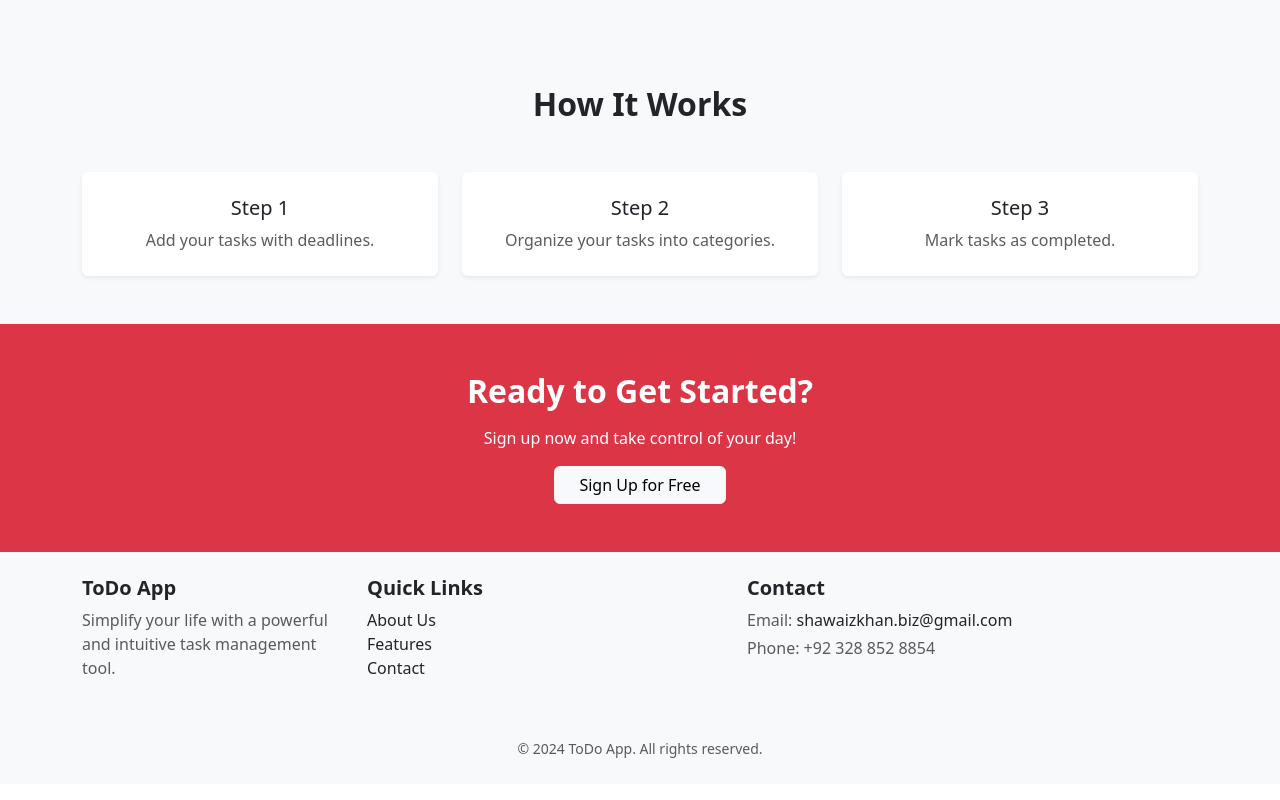
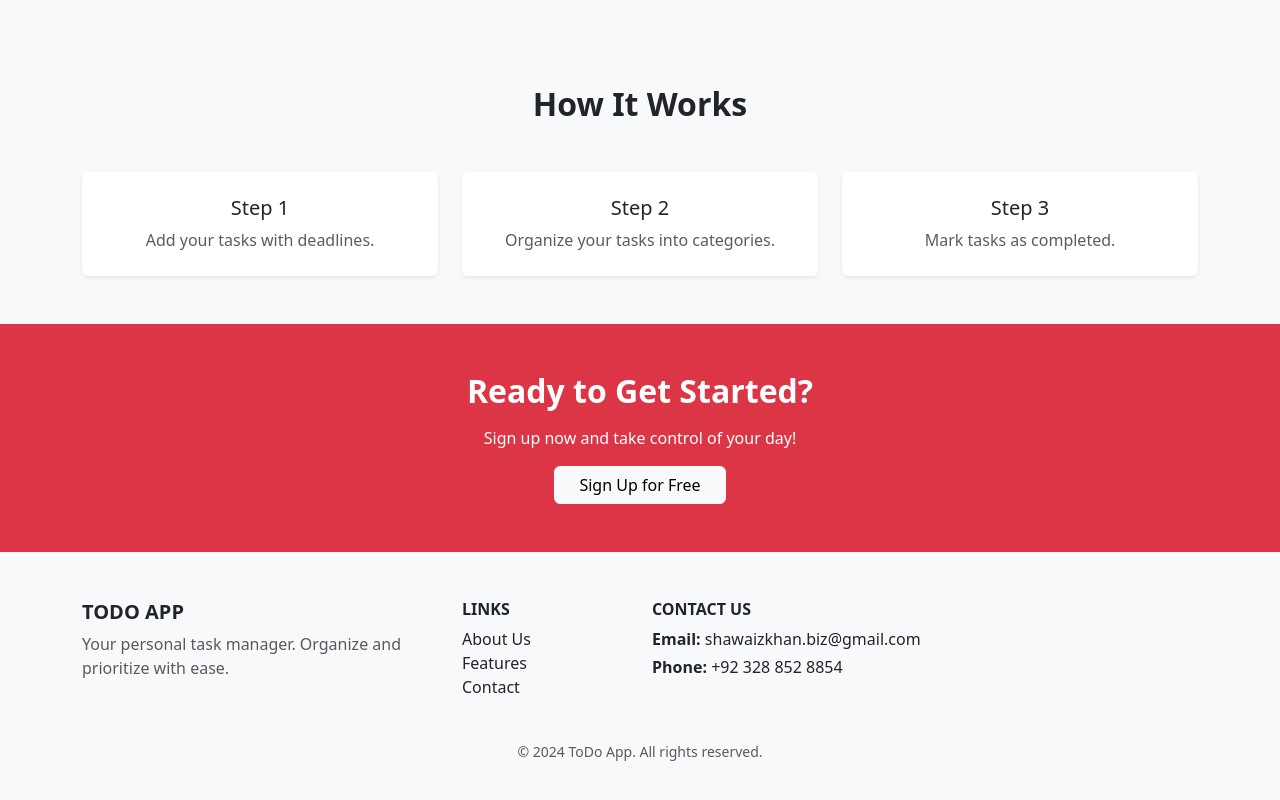
Before and after one commit to shawaiz-khan/django-react-task-manager, a React (Vite) app in the folder frontend/: page / in a window 1280 px wide. Shown: the part 688-1488 px from the top of the page. Built offline with nearby package versions, Linux system fonts and the light colour scheme.

Commit message:
update: Footer updated

```diff
--- a/frontend/src/components/Footer.jsx
+++ b/frontend/src/components/Footer.jsx
@@ -1,47 +1,56 @@
 export default function Footer() {
     return (
-        <footer className="bg-light text-dark py-4">
-            <div className="container text-center text-md-start">
+        <footer className="bg-light text-dark py-5">
+            <div className="container">
                 <div className="row">
-                    {/* Branding Section */}
-                    <div className="col-md-4 mb-3 w-25">
-                        <h5 className="fw-bold">ToDo App</h5>
+                    <div className="col-lg-4 col-md-6 mb-4">
+                        <h5 className="text-uppercase fw-bold">ToDo App</h5>
                         <p className="text-muted">
-                            Simplify your life with a powerful and intuitive task management tool.
+                            Your personal task manager. Organize and prioritize with ease.
                         </p>
                     </div>
 
-                    {/* Quick Links Section */}
-                    <div className="col-md-4 mb-3">
-                        <h5 className="fw-bold">Quick Links</h5>
+                    <div className="col-lg-2 col-md-3 mb-4">
+                        <h6 className="text-uppercase fw-bold">Links</h6>
                         <ul className="list-unstyled">
                             <li>
-                                <a href="/about" className="text-dark text-decoration-none">About Us</a>
+                                <a href="/about" className="text-dark text-decoration-none">
+                                    About Us
+                                </a>
                             </li>
                             <li>
-                                <a href="/features" className="text-dark text-decoration-none">Features</a>
+                                <a href="/features" className="text-dark text-decoration-none">
+                                    Features
+                                </a>
                             </li>
                             <li>
-                                <a href="/contact" className="text-dark text-decoration-none">Contact</a>
+                                <a href="/contact" className="text-dark text-decoration-none">
+                                    Contact
+                                </a>
                             </li>
                         </ul>
                     </div>
 
-                    {/* Contact Section */}
-                    <div className="col-md-4">
-                        <h5 className="fw-bold">Contact</h5>
-                        <p className="text-muted mb-1">
-                            Email: <a href="mailto:shawaizkhan.biz@gmail.com" className="text-dark text-decoration-none">shawaizkhan.biz@gmail.com</a>
+                    <div className="col-lg-4 col-md-6">
+                        <h6 className="text-uppercase fw-bold">Contact Us</h6>
+                        <p className="mb-1">
+                            <strong>Email:</strong>{" "}
+                            <a href="mailto:shawaizkhan.biz@gmail.com" className="text-dark text-decoration-none">
+                                shawaizkhan.biz@gmail.com
+                            </a>
                         </p>
-                        <p className="text-muted mb-1">Phone: +92 328 852 8854</p>
+                        <p className="mb-1">
+                            <strong>Phone:</strong> +92 328 852 8854
+                        </p>
                     </div>
                 </div>
 
-                {/* Copyright Section */}
-                <div className="text-center mt-4">
-                    <small className="text-muted">
-                        © {new Date().getFullYear()} ToDo App. All rights reserved.
-                    </small>
+                <div className="row">
+                    <div className="col text-center">
+                        <small className="text-muted">
+                            &copy; {new Date().getFullYear()} ToDo App. All rights reserved.
+                        </small>
+                    </div>
                 </div>
             </div>
         </footer>
--- a/frontend/src/pages/Home.jsx
+++ b/frontend/src/pages/Home.jsx
@@ -1,3 +1,4 @@
+/* eslint-disable react/prop-types */
 import { Link } from "react-router-dom";
 
 function Home() {
@@ -9,7 +10,7 @@ function Home() {
                     Stay productive and never miss a task again. Our ToDo List app helps you plan, organize,
                     and achieve your goals effortlessly.
                 </p>
-                <Link to="/todo/list">
+                <Link to="/todo/list" aria-label="Navigate to task manager">
                     <button className="btn btn-danger btn-lg mt-3 px-4">Start Managing Tasks</button>
                 </Link>
             </div>
@@ -18,24 +19,18 @@ function Home() {
                 <div className="container text-center">
                     <h2 className="mb-5 fw-bold">Features</h2>
                     <div className="row g-4">
-                        <div className="col-md-4">
-                            <div className="h-100 p-4 border rounded shadow-sm bg-white">
-                                <h4 className="fw-semibold text-danger">Easy Task Management</h4>
-                                <p className="text-muted">Quickly add, edit, and delete tasks to stay organized.</p>
-                            </div>
-                        </div>
-                        <div className="col-md-4">
-                            <div className="h-100 p-4 border rounded shadow-sm bg-white">
-                                <h4 className="fw-semibold text-danger">Prioritize Your Tasks</h4>
-                                <p className="text-muted">Mark tasks as high priority and focus on what matters most.</p>
-                            </div>
-                        </div>
-                        <div className="col-md-4">
-                            <div className="h-100 p-4 border rounded shadow-sm bg-white">
-                                <h4 className="fw-semibold text-danger">Track Your Progress</h4>
-                                <p className="text-muted">Complete tasks and see your progress grow daily.</p>
-                            </div>
-                        </div>
+                        <FeatureCard
+                            title="Easy Task Management"
+                            description="Quickly add, edit, and delete tasks to stay organized."
+                        />
+                        <FeatureCard
+                            title="Prioritize Your Tasks"
+                            description="Mark tasks as high priority and focus on what matters most."
+                        />
+                        <FeatureCard
+                            title="Track Your Progress"
+                            description="Complete tasks and see your progress grow daily."
+                        />
                     </div>
                 </div>
             </section>
@@ -44,24 +39,9 @@ function Home() {
                 <div className="container text-center">
                     <h2 className="mb-5 fw-bold">How It Works</h2>
                     <div className="row g-4">
-                        <div className="col-md-4">
-                            <div className="h-100 p-4 bg-white rounded shadow-sm">
-                                <h5>Step 1</h5>
-                                <p className="text-muted m-0">Add your tasks with deadlines.</p>
-                            </div>
-                        </div>
-                        <div className="col-md-4">
-                            <div className="h-100 p-4 bg-white rounded shadow-sm">
-                                <h5>Step 2</h5>
-                                <p className="text-muted m-0">Organize your tasks into categories.</p>
-                            </div>
-                        </div>
-                        <div className="col-md-4">
-                            <div className="h-100 p-4 bg-white rounded shadow-sm">
-                                <h5>Step 3</h5>
-                                <p className="text-muted m-0">Mark tasks as completed.</p>
-                            </div>
-                        </div>
+                        <StepCard step="Step 1" description="Add your tasks with deadlines." />
+                        <StepCard step="Step 2" description="Organize your tasks into categories." />
+                        <StepCard step="Step 3" description="Mark tasks as completed." />
                     </div>
                 </div>
             </section>
@@ -70,7 +50,7 @@ function Home() {
                 <div className="container">
                     <h2 className="mb-3 fw-bold">Ready to Get Started?</h2>
                     <p>Sign up now and take control of your day!</p>
-                    <Link to="/">
+                    <Link to="/" aria-label="Sign up for free">
                         <button className="btn btn-light px-4">Sign Up for Free</button>
                     </Link>
                 </div>
@@ -80,3 +60,25 @@ function Home() {
 }
 
 export default Home;
+
+function FeatureCard({ title, description }) {
+    return (
+        <div className="col-md-4">
+            <div className="h-100 p-4 border rounded shadow-sm bg-white">
+                <h4 className="fw-semibold text-danger">{title}</h4>
+                <p className="text-muted">{description}</p>
+            </div>
+        </div>
+    );
+}
+
+function StepCard({ step, description }) {
+    return (
+        <div className="col-md-4">
+            <div className="h-100 p-4 bg-white rounded shadow-sm">
+                <h5>{step}</h5>
+                <p className="text-muted m-0">{description}</p>
+            </div>
+        </div>
+    );
+}
```
